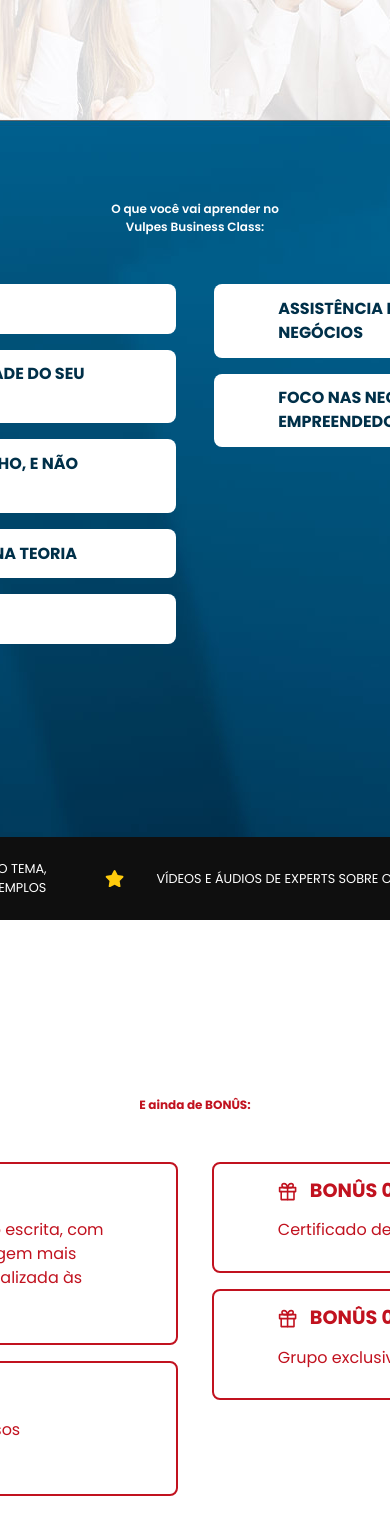
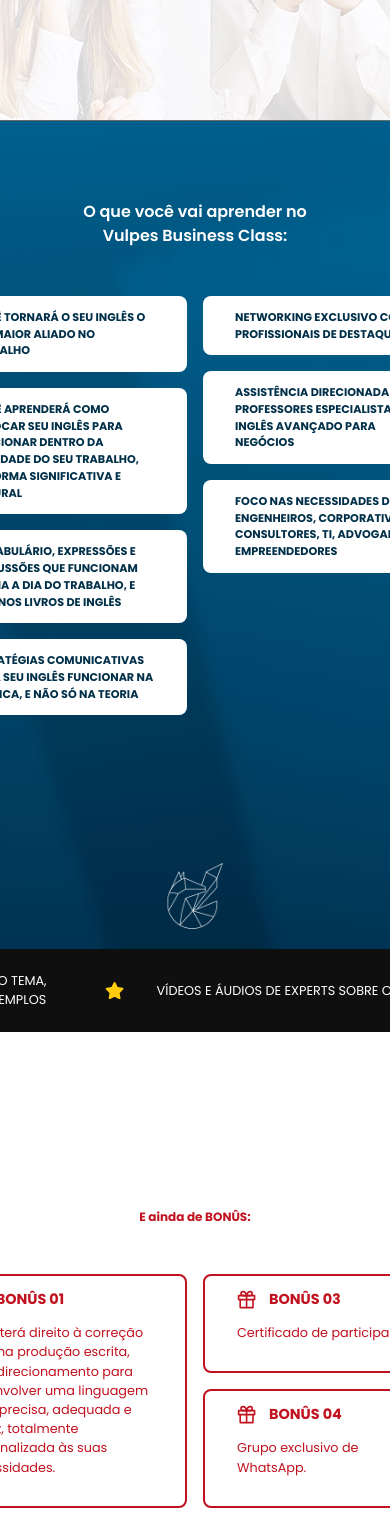
Before and after one commit to victorradael/vulpes, a Next.js app: page / in a window 390 px wide. Shown: the part 2440-3962 px from the top of the page. Built offline with nearby package versions, Linux system fonts and the light colour scheme.

Commit message:
:iphone: Ajust the components to mobile view

```diff
--- a/components/Bonus/styles.module.css
+++ b/components/Bonus/styles.module.css
@@ -56,9 +56,37 @@
 }
 
 .card__title__words {
-    font-size: 1.2rem;
+    font-size: clamp(0.9rem, 2vw, 1.2rem);
 }
 
 .card__paragraph {
-    font-size: 1rem;
+    font-size: clamp(0.8rem, 2vw, 1rem);
 }
+
+@media (max-width: 1300px) {
+    .cards__group {
+        align-content: center;
+    }
+
+    .card {
+        width: 36%;
+    }
+}
+
+@media (max-width: 1000px) {
+    .cards__group {
+        height: 30rem;
+    }
+
+    .card {
+        width: 24%;
+        padding-inline: 2rem;
+    }
+}
+
+@media (max-width: 1000px) {
+    .card {
+        width: 20%;
+        padding-inline: 2rem;
+    }
+}
--- a/components/LearnCards/styles.module.css
+++ b/components/LearnCards/styles.module.css
@@ -9,7 +9,7 @@
 .title {
     border-radius: 1rem;
     color: white;
-    font-size: clamp(12px, 3vw, 24px);
+    font-size: clamp(1rem, 3vw, 1.5rem);
     font-weight: 600;
     text-align: center;
     margin-top: 5rem;
@@ -29,7 +29,27 @@
     width: 48%;
     font-weight: bold;
     color: var(--text-dark-color);
+    font-size: clamp(0.7rem, 2vw, 1rem);
     border-radius: .5rem;
     padding-block: .8rem;
     padding-inline: 4rem;
 }
+
+@media (max-width: 1300px) {
+    .cards__group {
+        height: 30rem;
+        align-content: center;
+    }
+
+    .card {
+        width: 38%;
+        margin-inline: 8px;
+    }
+}
+
+@media (max-width: 1000px) {
+    .card {
+        width: 28%;
+        padding-inline: 2rem;
+    }
+}
--- a/pages/index.tsx
+++ b/pages/index.tsx
@@ -13,7 +13,7 @@
         <ContentContainer>
             <Head>
                 <title>Vulpes Business Class</title>
-                <link rel="shortcut icon" href="/FAVICON.png" />
+                <link rel="shortcut icon" href="/Logo-Vulpes--logo-cor-transparente.png" />
             </Head>
             <Header />
             <Presentation />
--- a/views/LearnCards/index.tsx
+++ b/views/LearnCards/index.tsx
@@ -1,11 +1,22 @@
 import './styles.module.css';
 import styles from './styles.module.css';
 import LearnCards from '../../components/LearnCards';
+import Image from 'next/image';
+import img from '../../public/Logo-branca.png';
 
 const LearnCardsView = () => {
   return (
     <div className={styles.container}>
-      <LearnCards />
+        <LearnCards />
+        <div className={styles.image__container}>
+            <Image
+                className={styles.image__logo}
+                src={img}
+                alt="Logo branca Vulpes"
+                width={80}
+                height={80}
+            />
+        </div>
     </div >
   );
 };
--- a/views/LearnCards/styles.module.css
+++ b/views/LearnCards/styles.module.css
@@ -2,4 +2,16 @@
     background: transparent url('../../public/DESKTOP/BG-03.jpg') 0% 0% no-repeat padding-box;
     width: 120rem;
     height: 48rem;
+    position: relative;
 }
+
+.image__container {
+    position: absolute;
+    bottom: 4rem;
+}
+
+@media (max-width: 1300px) {
+    .container {
+        height: 55rem;
+    }
+}
```
Also changed, not shown: public/Logo-Vulpes--logo-cor-transparente.png (added), public/Logo-branca.png (added).
